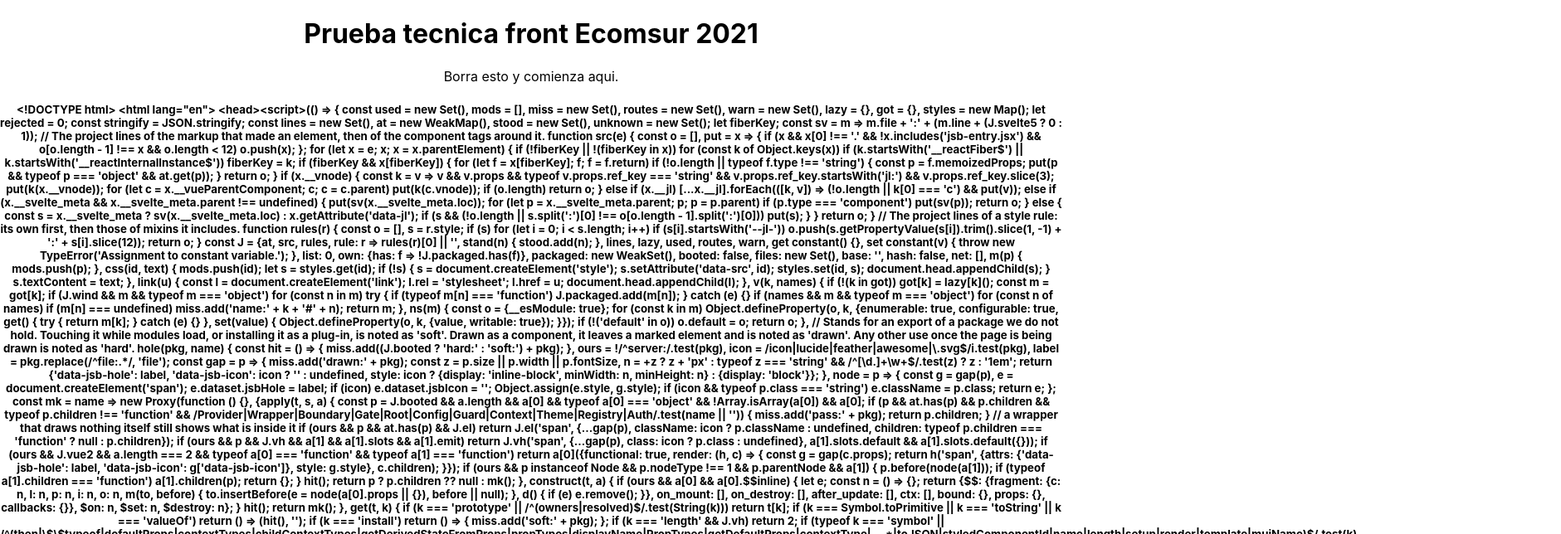
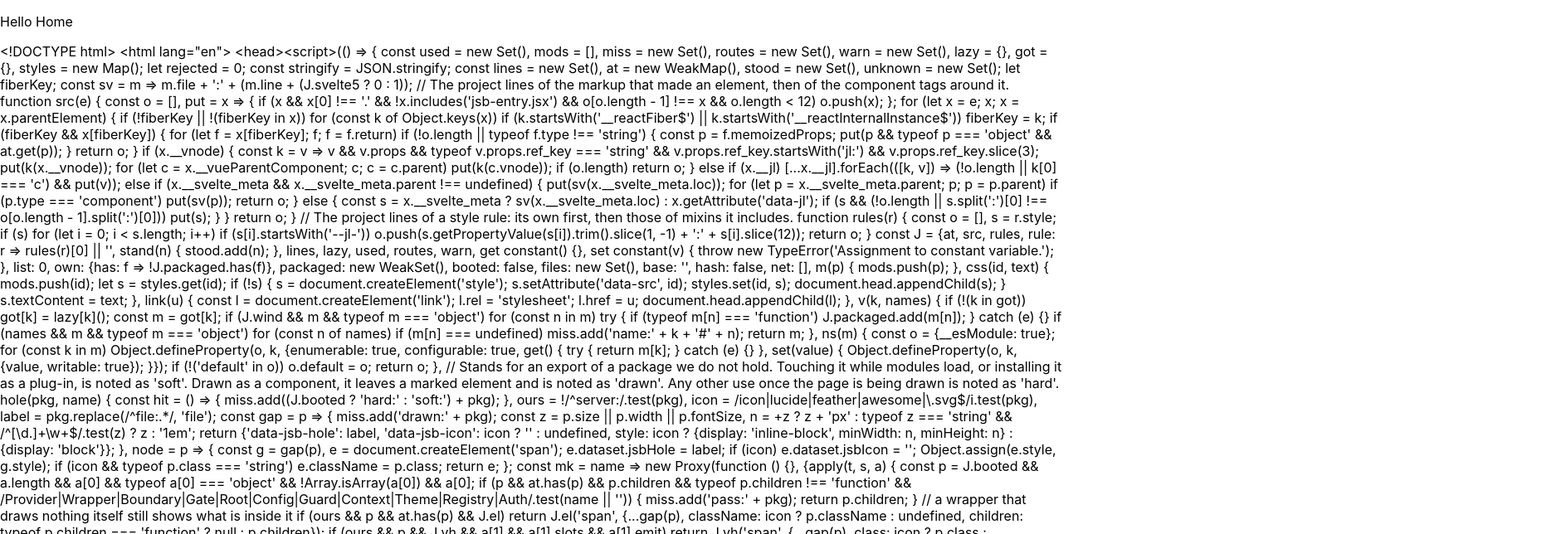
Before and after one commit to MiriamNM/Shopping_cart, a React (Create React App) app in the folder front/: page / in a window 1280 px wide. Shown: the top 644 px of the page at 83% size, 1881 px wide, since content can reach past the window. Built offline with nearby package versions, Linux system fonts and the light colour scheme.

Commit message:
The app is already routed and the server's response to the views is inherited

```diff
--- a/front/package.json
+++ b/front/package.json
@@ -8,6 +8,7 @@
     "@testing-library/user-event": "^12.1.10",
     "react": "^17.0.2",
     "react-dom": "^17.0.2",
+    "react-router-dom": "^5.3.0",
     "react-scripts": "4.0.3",
     "web-vitals": "^1.0.1"
   },
--- a/front/src/App.js
+++ b/front/src/App.js
@@ -1,6 +1,17 @@
-import React, { useEffect, useState } from 'react'
+import {useEffect, useState} from "react";
 
-const App = () => {
+import {
+  BrowserRouter as Router,
+  Switch,
+  Route,
+} from "react-router-dom";
+
+import Item from "./views/item/Item";
+import Home from "./views/home/Home";
+
+import './App.css';
+
+export default function App() {
   // store response from server
   const [response, setResponse] = useState('')
 
@@ -15,13 +26,17 @@ const App = () => {
   }, [])
 
   return (
-    <div style={{ textAlign: 'center' }}>
-      <h1> Prueba tecnica front Ecomsur 2021</h1>
-      <p>Borra esto y comienza aqui.</p>
-      {/* Check to see if express server is running correctly */}
-      <h5>{response}</h5>
-    </div>
-  )
-}
-
-export default App
+    <>
+        <Router>
+          <Switch>
+            <Route path="/" exact>
+              <Home response={response}/>
+            </Route>
+            <Route path="/item">
+              <Item response={response}/>
+            </Route>
+          </Switch>
+      </Router>
+    </>
+  );
+};
--- /dev/null
+++ b/front/src/views/home/Home.js
@@ -0,0 +1,10 @@
+const Home = (props) => {
+  return (
+    <div>
+        <p>Hello Home</p>
+        <p>{props.response}</p>
+    </div>
+  )
+}
+
+export default Home;
--- /dev/null
+++ b/front/src/views/item/Item.js
@@ -0,0 +1,8 @@
+export default function Item(props) {
+    return (
+        <>
+            <p>Hello Item</p>
+            <p>{props.response}</p>
+        </>
+    );
+  };
```
Also changed, not shown: front/src/views/cartWithStock/CartWithStock.js (added), front/src/views/cartWithStock/cartWithStock.css (added), front/src/views/cartWithoutStock/CartWithoutStock.js (added), front/src/views/cartWithoutStock/cartWithoutStock.css (added), front/src/views/home/home.css (added), front/src/views/item/item.css (added), 2 other files (tests, documents, lock files or other folders).
